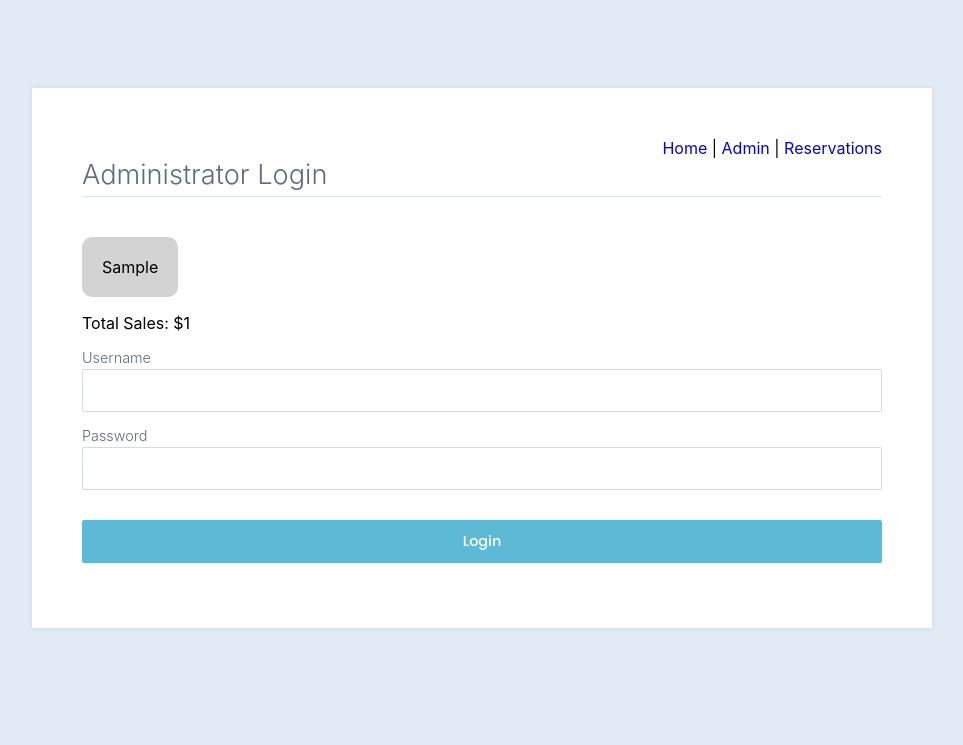
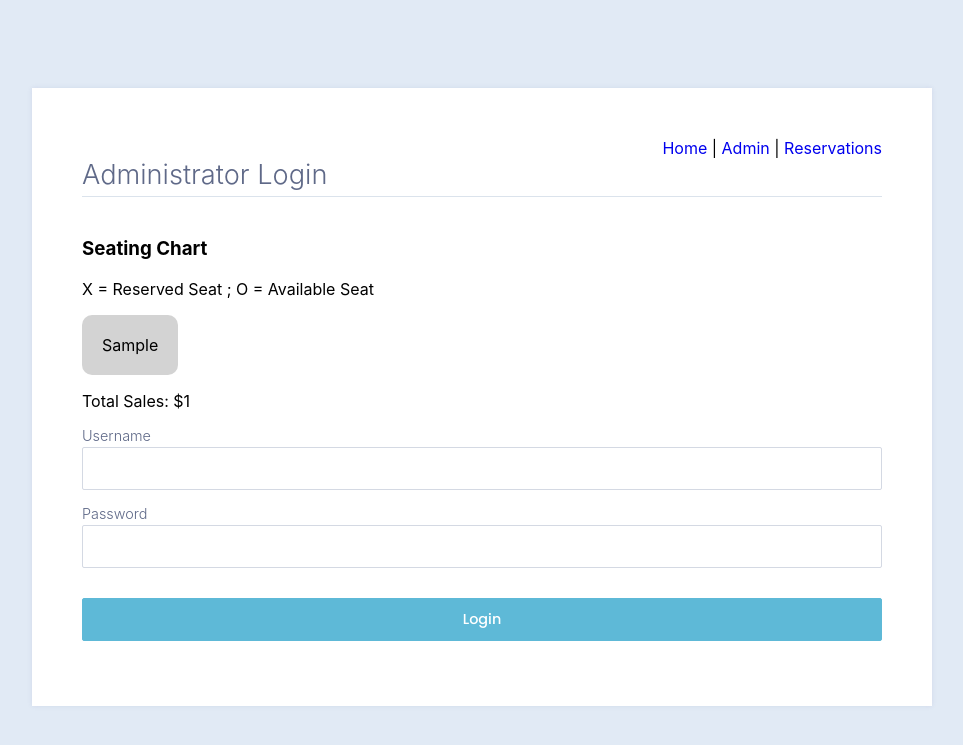
Before and after one commit to h-looney/4320FinalProj, a Flask app: template flask_wtforms_tutorial/templates/admin.html in a window 1280 px wide. Shown: the top 745 px of the page, without its empty margins (158-1121 px from the left). Run offline with Flask 2, Linux system fonts and the light colour scheme; the template is opened without the code that fills it: values that come from a table or form of the project are taken from there, most other values are stand-ins (such as "Sample title", 1, 10 or a date in 2020); some libraries are stand-ins or nearby versions.

Commit message:
cleanup and updated seating chart display

```diff
--- a/flask_wtforms_tutorial/DataFile.py
+++ b/flask_wtforms_tutorial/DataFile.py
@@ -12,7 +12,6 @@ class DataFile:
     def __assign_to_obj(self, d):
         return self.__obj(*d[:self.__param_count])
 
-    filename = 'reservations.txt'
     def __init__(self, filename, delimiter=', ', obj=None):
         self.__data = []
         self.__filename = filename
--- a/flask_wtforms_tutorial/routes.py
+++ b/flask_wtforms_tutorial/routes.py
@@ -33,10 +33,7 @@ def admin():
         login = AdminUser(username, password)
         if login.is_registered():
             total_sales = Reservation.get_total_sales()
-            reservations = Reservation.get_all()
-            seating_chart = [['O', 'O', 'O', 'O'] for _ in range(12)]
-            for r in reservations:
-                seating_chart[r[0]][r[1]] = "X"
+            seating_chart = Reservation.get_seating_chart()
         else:
             errors.append('Bad username/password combination. Try again.')
 
--- a/flask_wtforms_tutorial/static/css/forms.css
+++ b/flask_wtforms_tutorial/static/css/forms.css
@@ -146,3 +146,15 @@ i {
 .g-recaptcha div {
   margin: auto;
 }
+
+.seating-chart {
+  display: inline-block;
+  background-color: lightgray;
+  padding: 20px;
+  border-radius: 10px;
+  text-align: center;
+}
+
+.seating-chart p {
+  margin: 0;
+}
--- a/flask_wtforms_tutorial/templates/admin.html
+++ b/flask_wtforms_tutorial/templates/admin.html
@@ -18,9 +18,11 @@
       {% endfor %}
     {% endif %}
     {% if seating_chart %}
-      <div style="background-color: lightgray; padding: 20px; width: fit-content; border-radius: 10px; text-align: center;">
+      <h3>Seating Chart</h3>
+      <p>X = Reserved Seat ; O = Available Seat</p>
+      <div class="seating-chart">
         {% for r in seating_chart %}
-          <p style="margin: 0;">{{ r }}</p>
+          <p>{{ r }}</p>
         {% endfor %}
       </div>
     {% endif %}
```
Also changed, not shown: flask_wtforms_tutorial/Reservation.py (+13 -4 lines).
